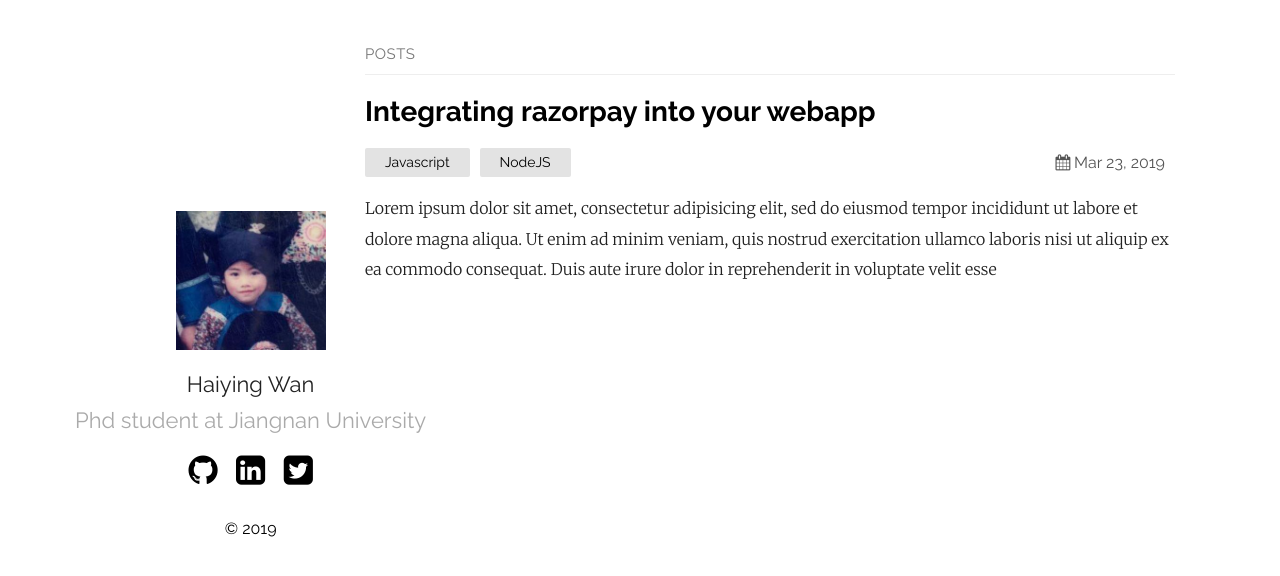
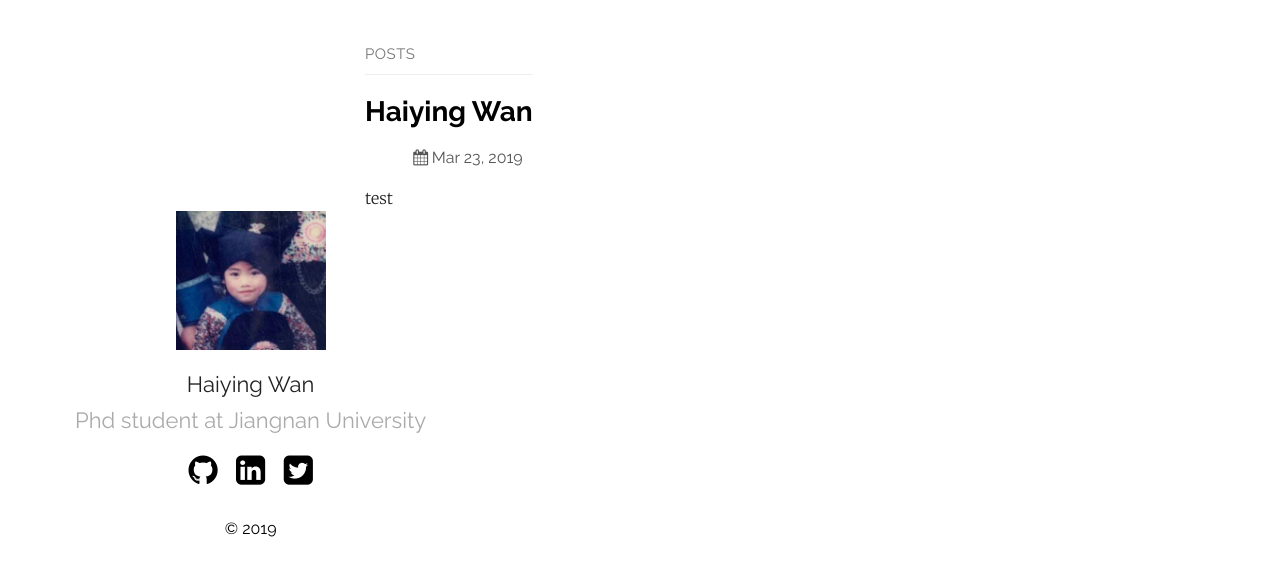
Before and after one commit to dazhijiang/dazhijiang.github.io, a Jekyll site: the page built from index.md, in a window 1280 px wide. Shown: the top 576 px of the page. Built offline with Jekyll 4.4.1, drawn with Linux system fonts in a browser that asks for light colours.

````diff
--- a/_posts/2019-03-23-welcome-to-jekyll.markdown
+++ b/_posts/2019-03-23-welcome-to-jekyll.markdown
@@ -1,28 +1,5 @@
 ---
-layout: post
-title:  "Integrating razorpay into your webapp"
-date:   2019-03-23 21:03:36 +0530
-categories: Javascript NodeJS
+layout: About
+title:  "Haiying Wan"
 ---
-Lorem ipsum dolor sit amet, consectetur adipisicing elit, sed do eiusmod tempor incididunt ut labore et dolore magna aliqua. Ut enim ad minim veniam, quis nostrud exercitation ullamco laboris nisi ut aliquip ex ea commodo consequat. Duis aute irure dolor in reprehenderit in voluptate velit esse
-
-```javascript
-const Razorpay = require('razorpay');
-
-let rzp = Razorpay({
-	key_id: 'KEY_ID',
-	secret: 'name'
-});
-
-// capture request
-rzp.capture(payment_id, cost)
-	.then(function (data) {
-		return 2;
-	})
-```
-
-Check out the [Jekyll docs][jekyll-docs] for more info on how to get the most out of Jekyll. File all bugs/feature requests at [Jekyll’s GitHub repo][jekyll-gh]. If you have questions, you can ask them on [Jekyll Talk][jekyll-talk].
-
-[jekyll-docs]: https://jekyllrb.com/docs/home
-[jekyll-gh]:   https://github.com/jekyll/jekyll
-[jekyll-talk]: https://talk.jekyllrb.com/
+test
````
